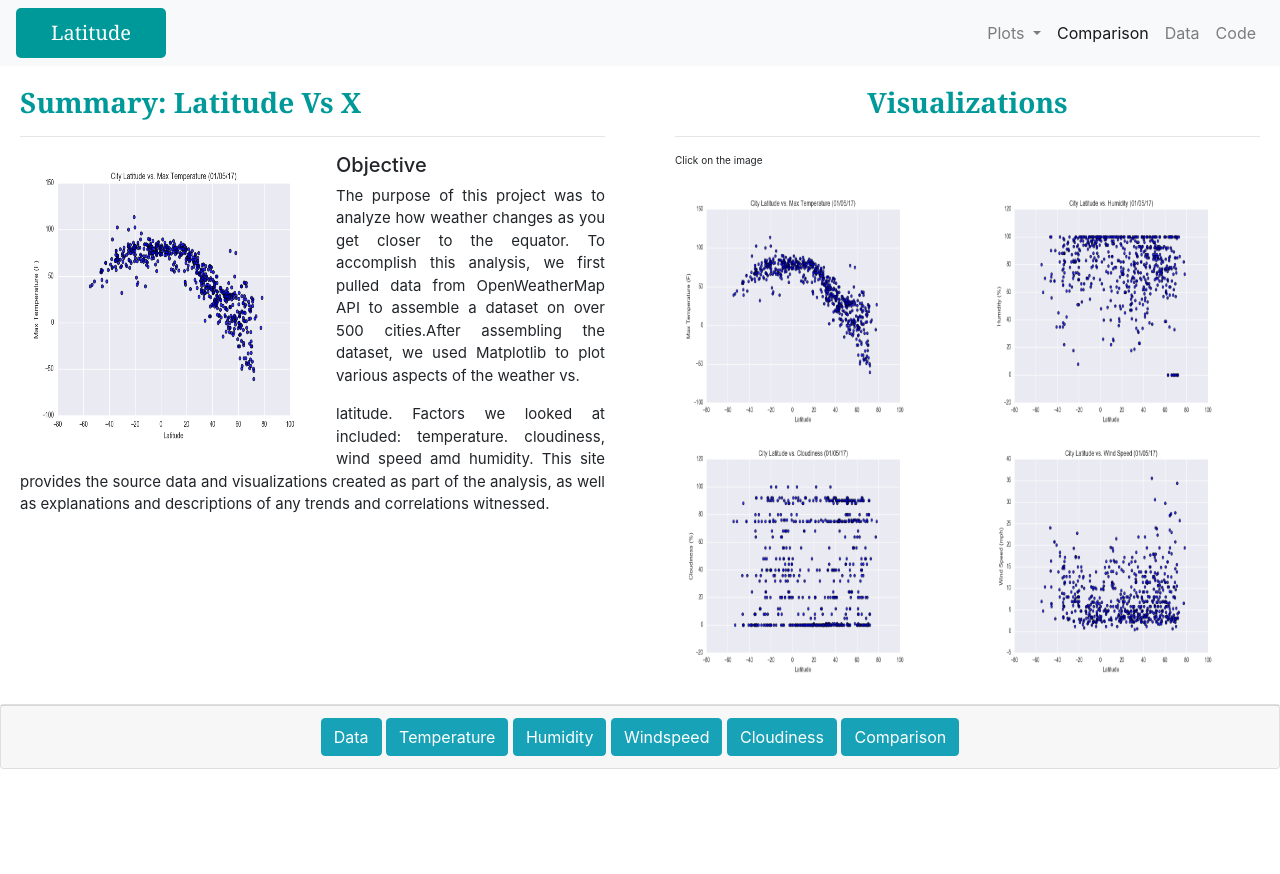
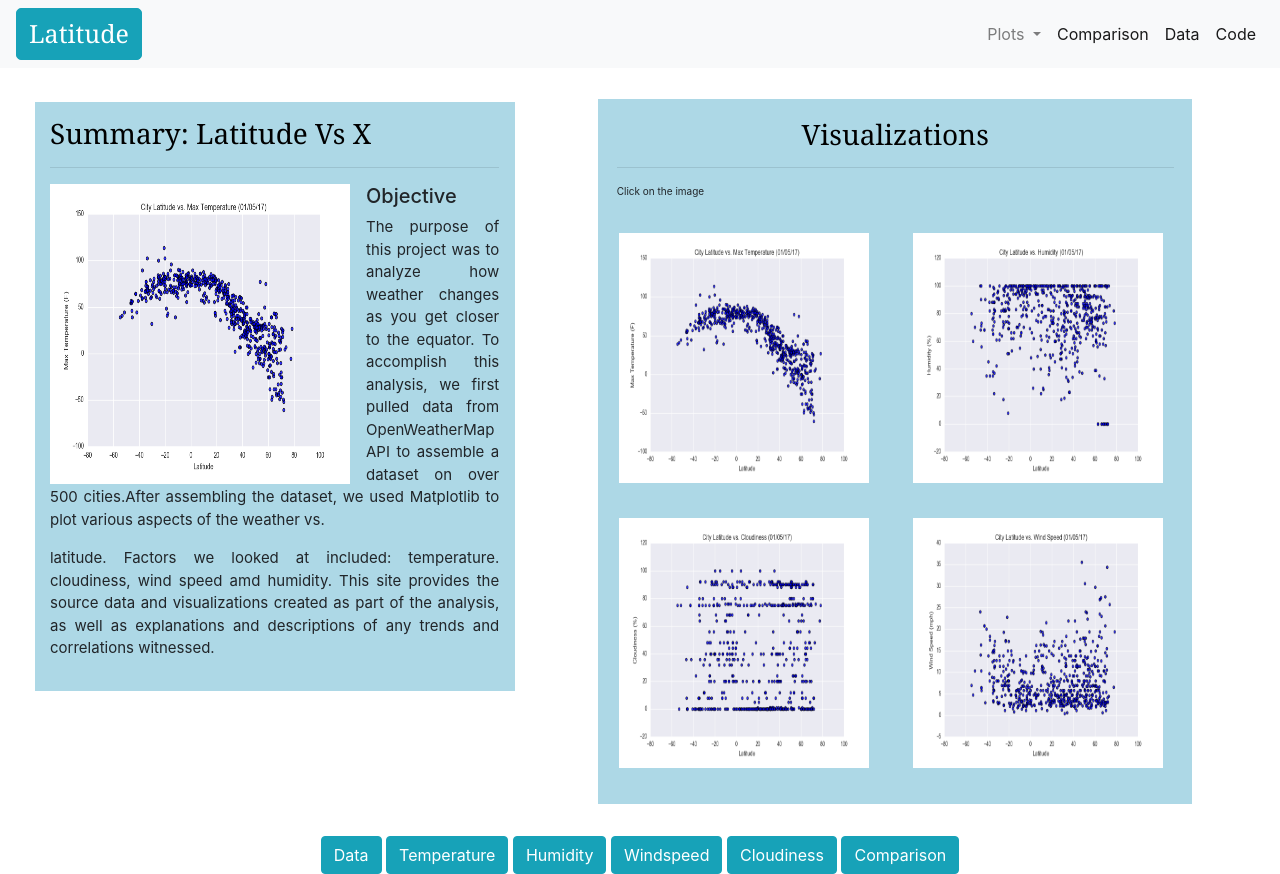
Before and after one commit to dhanup369/dhanup369.github.io, a plain HTML site: page index.html in a window 1280 px wide. Before the commit the page ends 800 px from the top, so only its background shows below. Drawn offline with nearby package versions, Linux system fonts and the light colour scheme.

Commit message:
Dashboard

```diff
--- a/index.html
+++ b/index.html
@@ -10,83 +10,99 @@
 <script src="https://cdnjs.cloudflare.com/ajax/libs/popper.js/1.12.9/umd/popper.min.js" integrity="sha384-ApNbgh9B+Y1QKtv3Rn7W3mgPxhU9K/ScQsAP7hUibX39j7fakFPskvXusvfa0b4Q" crossorigin="anonymous"></script>
 <script src="https://maxcdn.bootstrapcdn.com/bootstrap/4.0.0/js/bootstrap.min.js" integrity="sha384-JZR6Spejh4U02d8jOt6vLEHfe/JQGiRRSQQxSfFWpi1MquVdAyjUar5+76PVCmYl" crossorigin="anonymous"></script>
 <style>
-.inner-panel{background-color: #ffffff;margin:20px }
-.navbar-brand{
-  background: #009999;
-  padding: 10px;
-  width :150px;
-
-}
-.navbar-brand a{
-  color:white;
-  text-align:center;
-}
-.shadow-none .p-3 .mb-5 .bg-light .rounded{
-  border-top: 10px;
-  border-color: white
+#footer{
+    display: table;
+    text-align: center;
+    margin-left: auto;
+    margin-right: auto;
 }
 </style>
 </head>
-<!-------------------------------------->
+<body>
 
-<body>
  <nav class="navbar navbar-expand-lg navbar-light bg-light" >
-  <a class="navbar-brand" href="index.html" style="color:white;font:bold ;font-family:Georgia;font-weight: 20px;text-indent: 25px;border-radius: 5px">Latitude</a>
+  <a class="btn btn-info" href="index.html" style="color:white;font:bold ;font-family:Georgia;font-size:25px;text-align: center;border-radius:5px">Latitude</a>
   <button class="navbar-toggler" type="button" data-toggle="collapse" data-target="#navbarSupportedContent" aria-controls="navbarSupportedContent" aria-expanded="false" aria-label="Toggle navigation">
     <span class="navbar-toggler-icon"></span>
   </button>
+
   <div class="collapse navbar-collapse" id="navbarSupportedContent">
+
     <ul class="navbar-nav ml-auto" >
+
       <li class="nav-item dropdown">
         <a class="nav-link dropdown-toggle" href="#" id="navbarDropdown" role="button" data-toggle="dropdown" aria-haspopup="true" aria-expanded="false">
           Plots
         </a>
+
         <div class="dropdown-menu" aria-labelledby="navbarDropdown">
         <a class="dropdown-item" href="Dashboard/MaxTemp.html">Max Temperature</a>
           <a class="dropdown-item" href="Dashboard/humid.html">Humidity</a>
           <a class="dropdown-item" href="Dashboard/wind.html">Wind Speed</a>
         <a class="dropdown-item" href="Dashboard/cloud.html">Cloudiness</a></div>
+
+
+      </li>
+
+
+      <li class="nav-item active">
+
+        <a class="nav-link" href="Dashboard/comparison.html" >Comparison <span class="sr-only">(current)</span></a>
       </li>
       <li class="nav-item active">
-        <a class="nav-link" href="Dashboard/comparison.html" >Comparison <span class="sr-only">(current)</span></a>
+      <a class="nav-link" href="Dashboard/data.html">Data<span class="sr-only">(current)</span></a>
       </li>
-      <li class="nav-item">
-        <a class="nav-link" href="Dashboard/data.html">Data</a>
+     <li class="nav-item active">
+      <a class="nav-link" href="Dashboard/data.html"><span class="sr-only">(current)</span>Code</a>
       </li>
-      <li class="nav-item">
-        <a class="nav-link" href="https://github.com/dhanup369/Projects/blob/master/Openweathermap_api.ipynb" target="_blank">Code</a>
-      </li>
+
     </ul>
    </div>
 </nav>
 
+<!-------------Body------------------->
+
+ <div class contaienr style="margin:0.5%";>
       <div class="row">
-    <div class = "col-12 col-lg-6 col-md-6">
-        <div class = "inner-panel">
-          <h3 class="header-title mt-2"><p class="font-weight-bold" style="color:#009999;font:bold ;font-family:Georgia;font-weight: 20px;">Summary: Latitude Vs X</p> </h3><hr>
+        <div class = "col-xs-4 col-sm-12 col-lg-5 col-md-12" style="margin:1%"; >
+          <div class="inner" style="margin:3%;padding:3% ;background:lightblue">
+             <h3 ><p  style="color:black;font-family:Georgia;">Summary: Latitude Vs X</p> </h3><hr>
 
                 <img class="mr-3" src="Dashboard/images/Fig1.png" alt="temperature" style="width: 300px;height: 300px ;float:left">
 
                 <h5 class="mt-0">Objective</h5>
                 <p style="font-size:15px;text-align: justify; " > The purpose of this project was to analyze how weather changes as you get closer to the equator. To accomplish this analysis, we first pulled data from OpenWeatherMap API to assemble a dataset on over 500 cities.After assembling the dataset, we used Matplotlib to plot various aspects of the weather vs.</p> <p style="font-size:15px;text-align: justify; ">latitude. Factors we looked at included: temperature. cloudiness, wind speed amd humidity. This site provides the source data and visualizations created as part of the analysis, as well as explanations and descriptions of any trends and correlations witnessed.</p>
             </div>
+
           </div>
-  <div class="col-sm-3 col-lg-6 col-md-6" >
-        <div class = "inner-panel">
-          <h3 class="header-title mt-2"><p class="font-weight-bold" style="color:#009999;font:bold ;font-family:Georgia;font-weight: 20px;text-align: center;">Visualizations</p> </h3><hr>
+
+
+
+    <div class="col-xs-4 col-sm-12 col-lg-6 col-md-12" style="margin:1%">
+      <div class="inner" style="margin:2%;padding:3%;background:lightblue">
+          <h3 ><p style="color:black;font-family:Georgia;text-align: center;">Visualizations</p> </h3><hr>
             <p style="font-size:10px">Click on the image </p>
             <div class="row">
-            <div class="col"><a href="Dashboard/MaxTemp.html"> <img src="Dashboard/images/Fig1.png" alt="temperature"style="width: 250px;height: 250px"></a></div>
-            <div class="col"><a href="Dashboard/humid.html"><img src="Dashboard/images/Fig2.png"  alt="humidity" style="width: 250px;height: 250px"></a></div>
+            <div class="col" style="padding:3%"><a href="Dashboard/MaxTemp.html"> <img src="Dashboard/images/Fig1.png" alt="temperature"style="width: 250px;height: 250px"></a></div>
+            <div class="col" style="padding:3%"><a href="Dashboard/humid.html"><img src="Dashboard/images/Fig2.png"  alt="Humidity" style="width: 250px;height: 250px"></a></div>
             <div class="w-100"></div>
-            <div class="col"><a href="Dashboard/cloud.html"><img src="Dashboard/images/Fig3.png"  alt="cloudiness" style="width: 250px;height: 250px"></a></div>
-            <div class="col"><a href="Dashboard/wind.html"><img src="Dashboard/images/Fig4.png"  alt="windspeed" style="width: 250px;height: 250px"></a></div>
+            <div class="col" style="padding:3%"><a href="Dashboard/cloud.html"><img src="Dashboard/images/Fig3.png"  alt="cloudiness" style="width: 250px;height: 250px"></a></div>
+            <div class="col" style="padding:3%"><a href="Dashboard/wind.html"><img src="Dashboard/images/Fig4.png"  alt="windspeed" style="width: 250px;height: 250px"></a></div>
         </div>
     </div>
 </div>
 </div>
-<div class="card text-center">
-  <div class="card-footer text-muted">
+
+</div>
+
+
+
+
+
+
+
+  <div id="footer">
+  <div class="col-xs-4 col-sm-12 col-lg-12 col-md-12" >
 
     <a href="Dashboard/data.html" class="btn btn-info">Data</a>
     <a href="Dashboard/MaxTemp.html" class="btn btn-info">Temperature</a>
```
Lines whose indentation alone changed are shown as unchanged.
